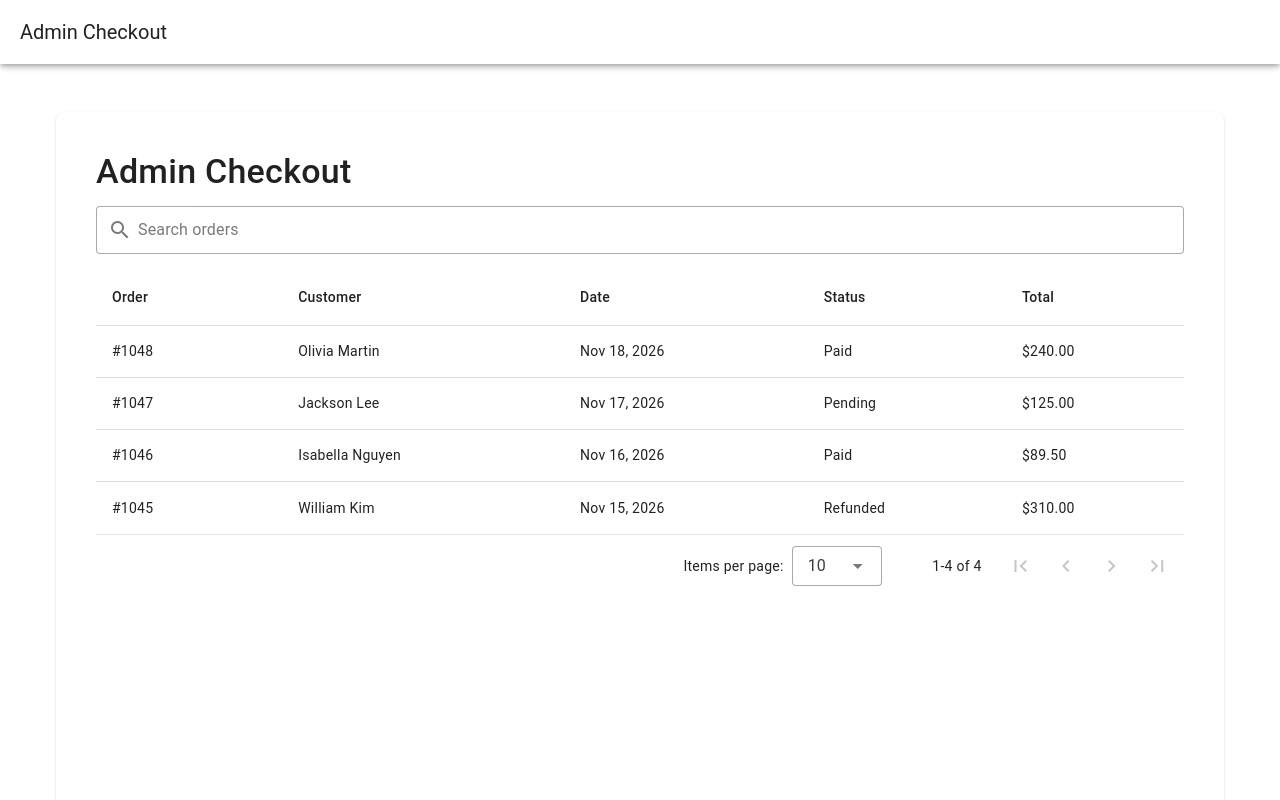
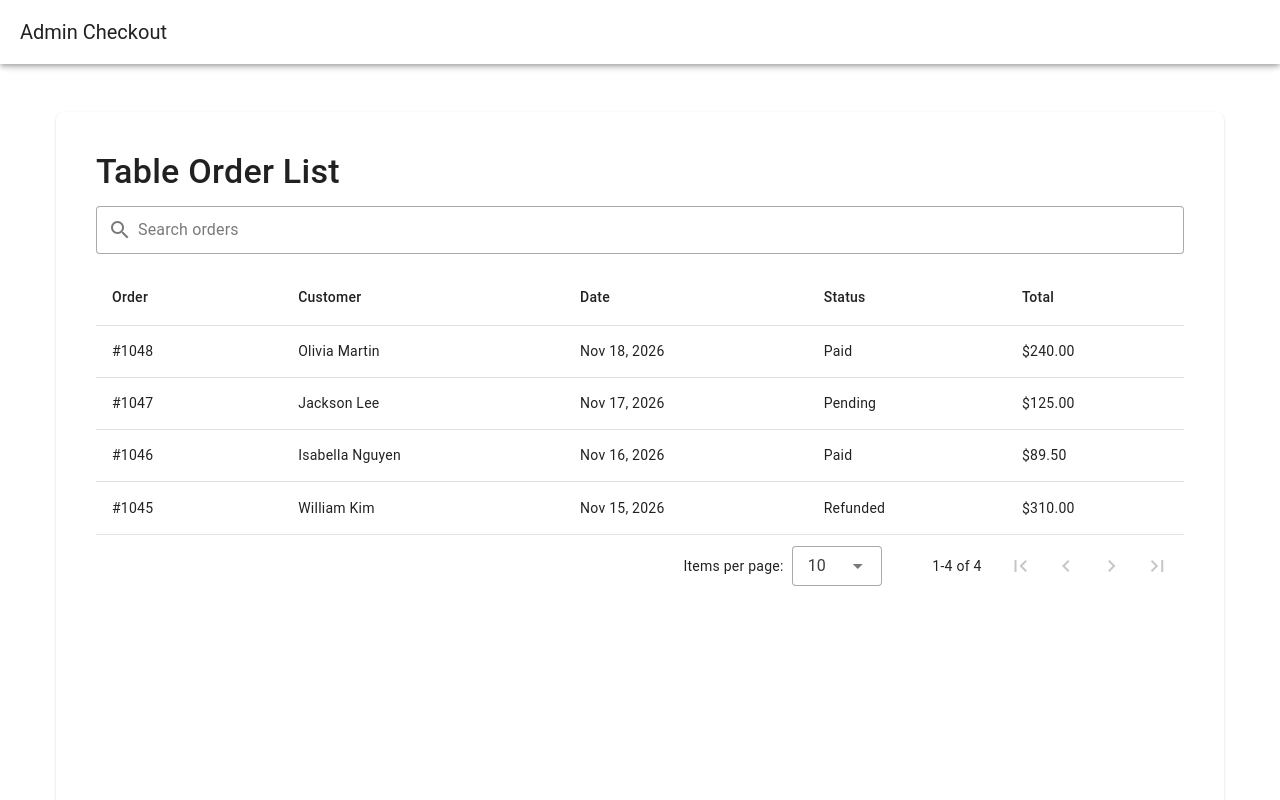
Before and after one commit to VitorFaria/ambassador-app, a Vue app in the folder vue-admin/: page / in a window 1280 px wide. Shown: the top 800 px of the page. Built offline with nearby package versions, Linux system fonts and the light colour scheme.

Commit message:
Change table title

```diff
--- a/vue-admin/src/views/HomeView.vue
+++ b/vue-admin/src/views/HomeView.vue
@@ -1,7 +1,7 @@
 <template>
   <v-container class="py-12">
     <v-card class="mx-auto pa-6" rounded="lg">
-      <v-card-title class="text-h4">Admin Checkout</v-card-title>
+      <v-card-title class="text-h4">Table Order List</v-card-title>
       <v-card-text>
         <OrdersTable />
       </v-card-text>
```
